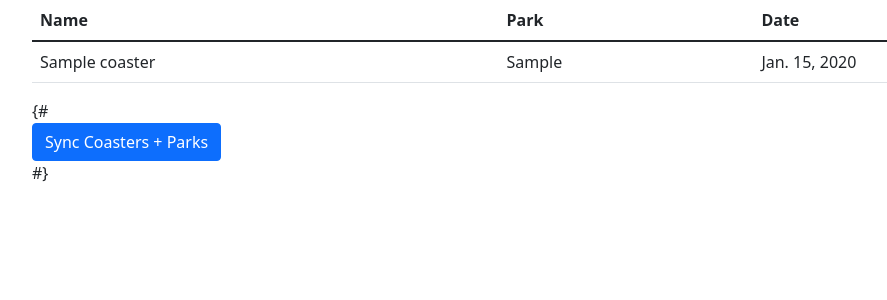
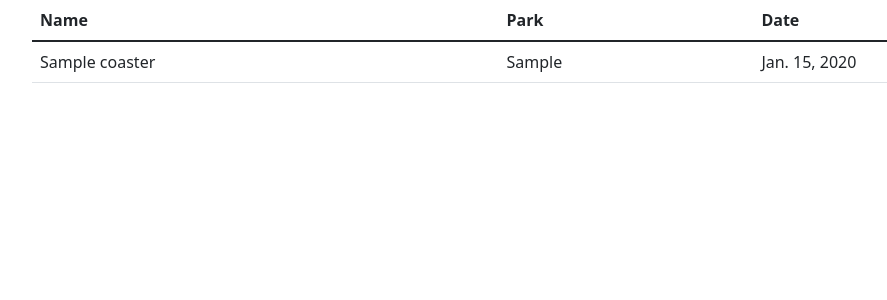
Before and after one commit to willowCeleste/ace-database, a Django app: page /coasters/ in a window 1280 px wide. Shown: the part 64-364 px from the top of the page, without its empty margins (50-937 px from the left). Run offline with Django 3.2, Linux system fonts and the light colour scheme; tables that the repository leaves empty hold one stand-in row (values such as "Sample post").

Commit message:
removes commented out button

```diff
--- a/coasters/templates/coasters/coasters.html
+++ b/coasters/templates/coasters/coasters.html
@@ -26,10 +26,6 @@
         {% endfor %}
       </tbody>
     </table>
-    {# TODO: move this into the admin #}
-    {# <form action="/coasters-sync">
-      <button class="btn btn-primary" type="submit">Sync Coasters + Parks</button>
-    </form> #}
     {% if coasters.has_other_pages %}
       <ul class="pagination">
           <li class="page-item{% if not coasters.has_previous %} disabled{% endif %}"><a class="page-link" href="?page={% if coasters.previous_page_number >= 1 %}{{ coasters.previous_page_number}}{% endif %}">Previous</a></li>
```
